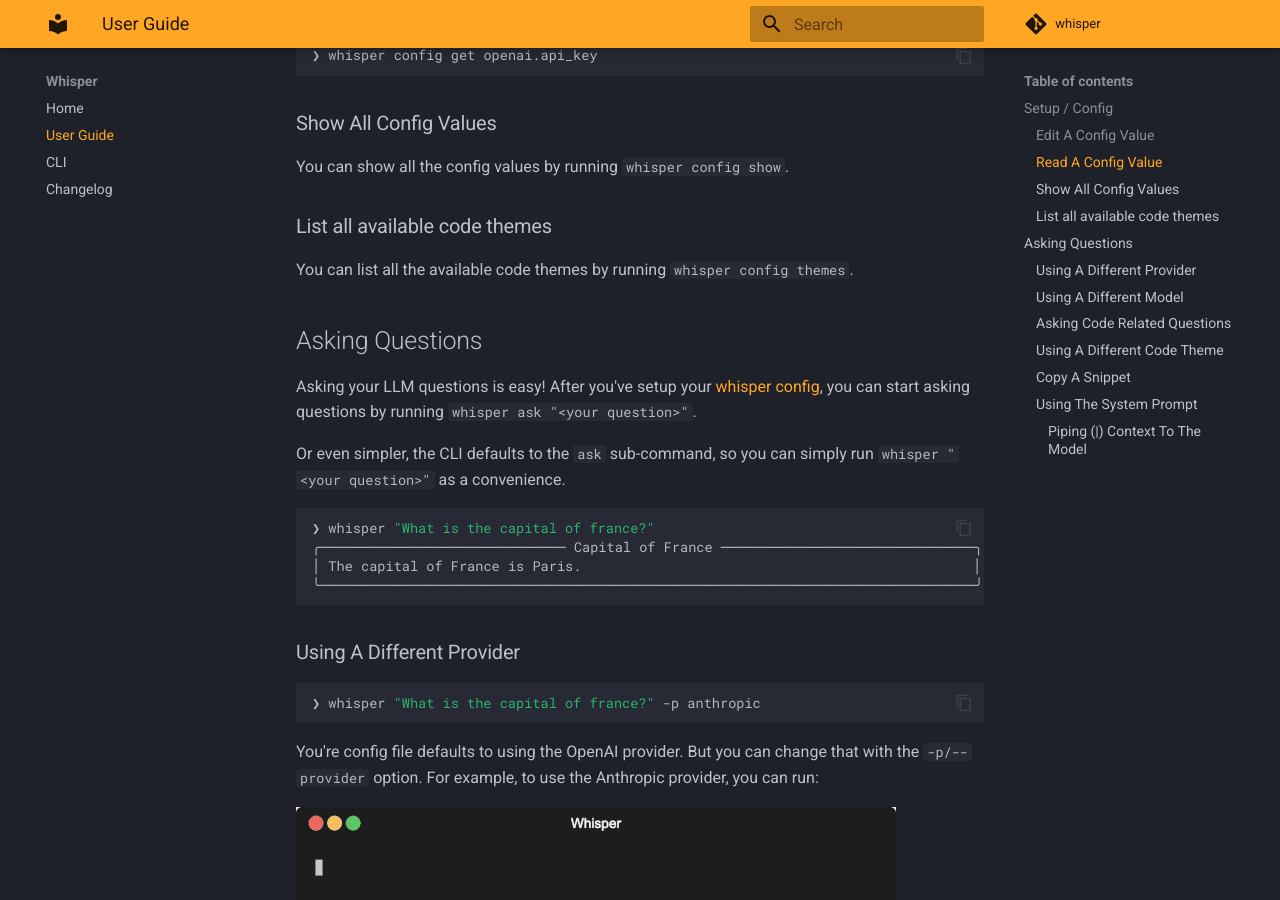
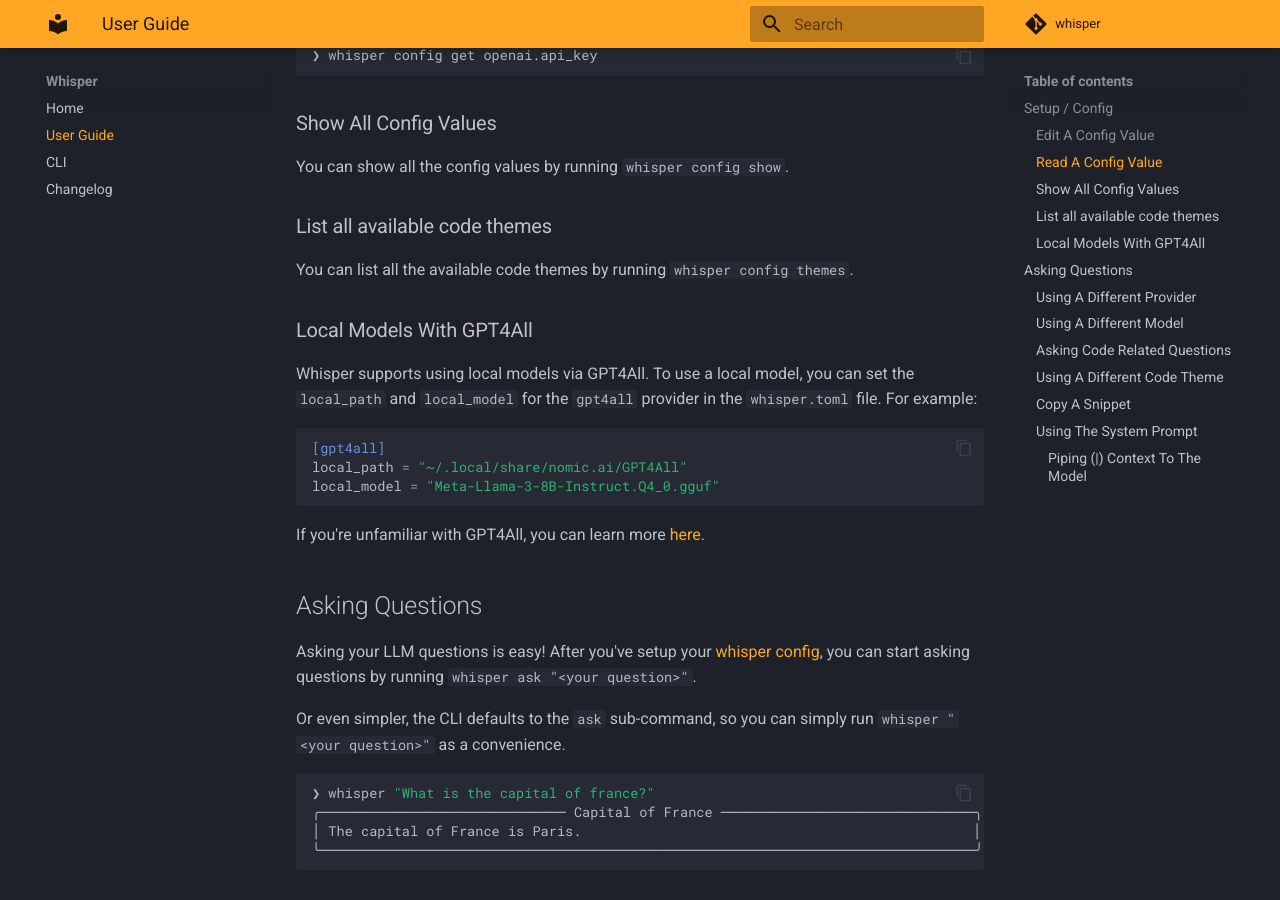
Before and after one commit to syn54x/whisper, an MkDocs documentation site: the page built from docs/guide.md, in a window 1280 px wide and 900 px high, scrolled down 863 px. Built offline with MkDocs 1.6.1 and Material for MkDocs 9.7.7, drawn with Linux system fonts in a browser that asks for light colours; comment, search, counter and statistics services are not loaded.

````diff
--- a/docs/guide.md
+++ b/docs/guide.md
@@ -42,6 +42,17 @@ You can show all the config values by running `whisper config show`.
 
 You can list all the available code themes by running `whisper config themes`.
 
+### Local Models With GPT4All
+
+Whisper supports using local models via GPT4All.  To use a local model, you can set the `local_path` and `local_model` for the `gpt4all` provider in the `whisper.toml` file.  For example:
+
+```toml
+[gpt4all]
+local_path = "~/.local/share/nomic.ai/GPT4All"
+local_model = "Meta-Llama-3-8B-Instruct.Q4_0.gguf"
+```
+
+If you're unfamiliar with GPT4All, you can learn more [here](https://gpt4all.io/).
 
 ## Asking Questions
 
````
Also changed, not shown: 3 other files.
